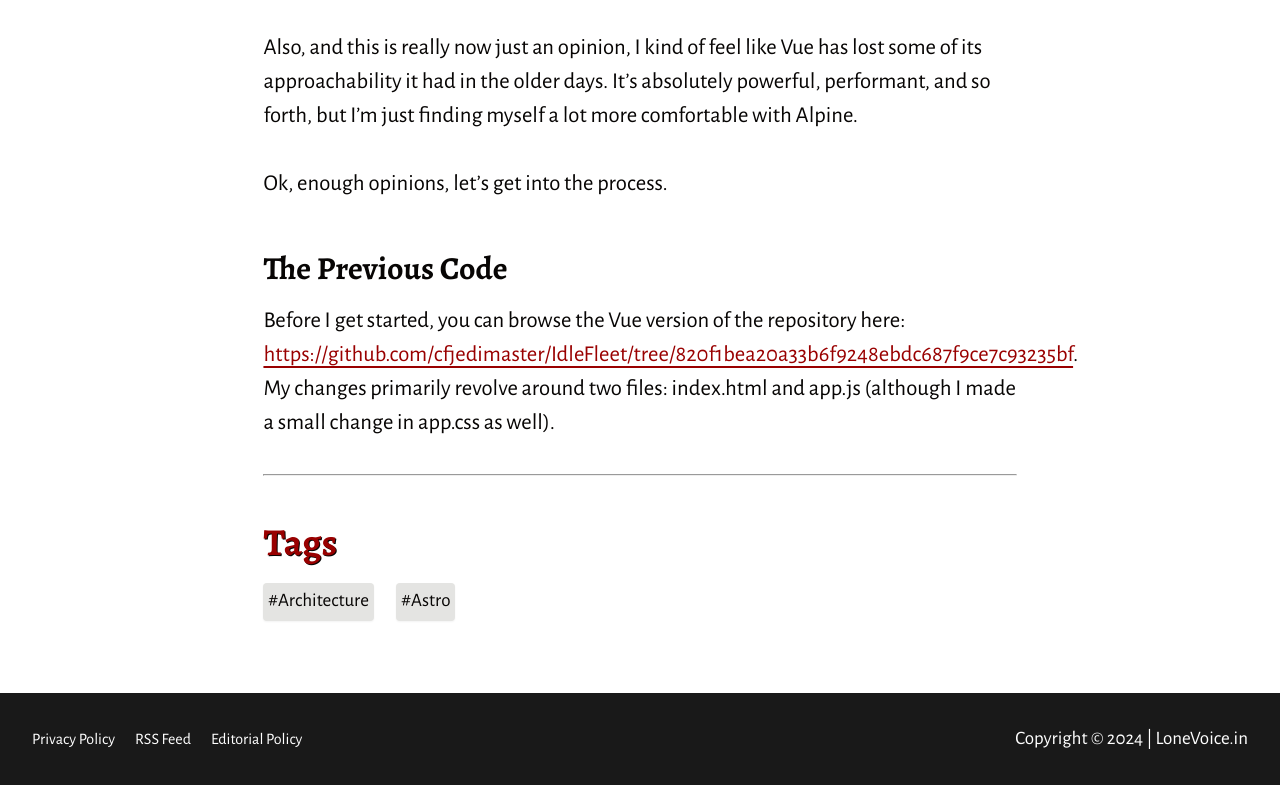
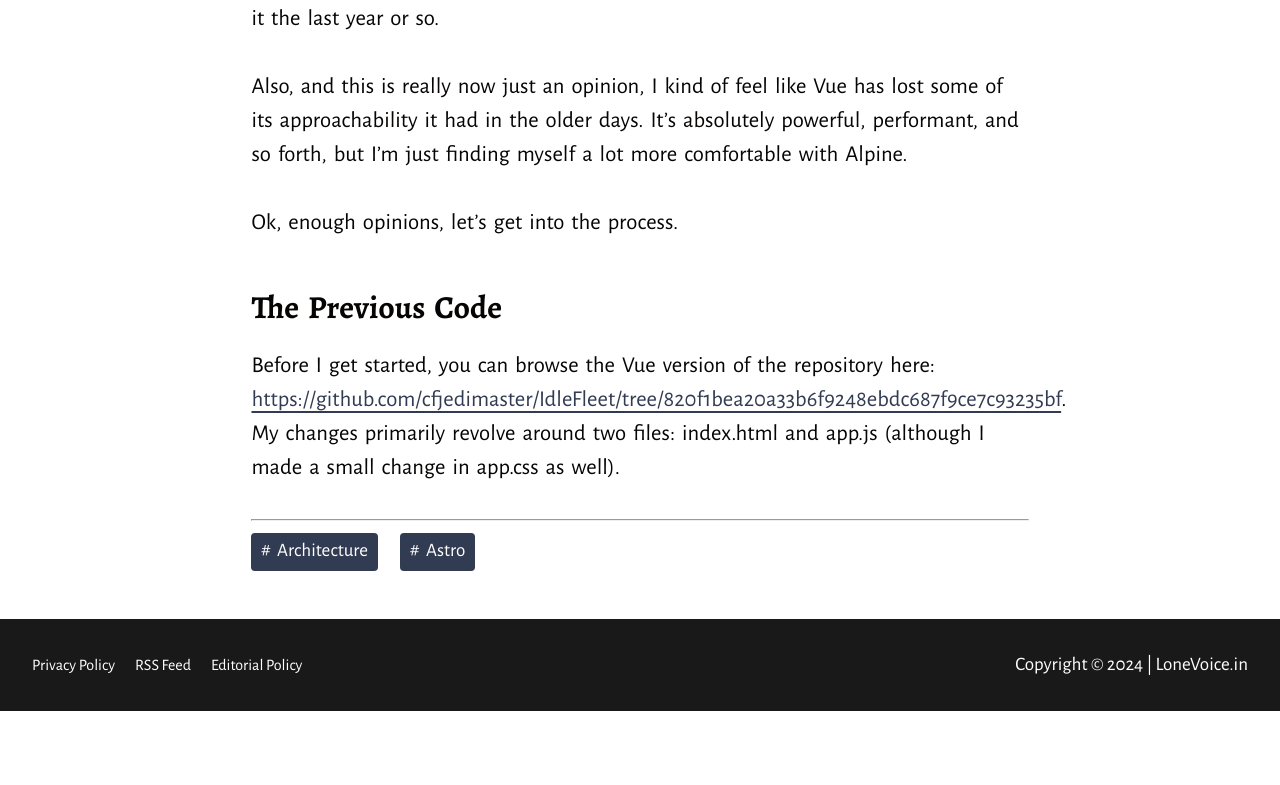
Before and after one commit to SabareeshNv/thelonevoice, an Astro site: page /blog/converting-vue-app-to-alpinejs/ in a window 1280 px wide. Shown: the part 1379-2164 px from the top of the page. After the commit the page ends 2090 px from the top, so only its background shows below. Built offline with nearby package versions, Linux system fonts and the light colour scheme; Astro itself is replaced by a stand-in of ours.

Commit message:
color added

```diff
--- a/src/components/BlogPostTags.astro
+++ b/src/components/BlogPostTags.astro
@@ -4,40 +4,32 @@ import { slugify } from "../utils/helpers";
 const { tags } = Astro.props;
 ---
 
-<article-tag-field>
-    <div class="retro-look taged-under">Tags</div>
-    <div class="tags flex-row">
-        {tags.map((tag: string) => <a href={`/tag/${slugify(tag)}`}>#{tag}</a>)}
-    </div>
+<article-tag-field class="tags flex-row">
+    {
+        tags.map((tag: string) => (
+            <a href={`/tag/${slugify(tag)}`} class="tag">
+                # {tag}
+            </a>
+        ))
+    }
 </article-tag-field>
 
 <style>
     article-tag-field {
-        display: block;
-        margin-block-end: 1.5rem;
-    }
-
-    .taged-under {
-        font-size: var(--fs-8);
-        margin-block-start: 1em; /* To override default typography margins */
-    }
-
-    .tags {
         gap: 1em;
         margin-block-start: 0.5em; /* To override default typography margins */
     }
 
-    .tags a {
+    .tag {
         font-size: var(--fs-4);
         text-decoration: none;
-        color: var(--clr-dark);
-        background-color: var(--clr-accent);
-        padding: 0.25em;
+        background-color: var(--clr-primary);
+        color: var(--clr-light);
+        padding: 0.25em 0.5em;
         border-radius: 0.25rem;
-        box-shadow: 0 1px 2px 0 rgb(0 0 0 / 0.05);
 
         &:hover {
-            background-color: var(--clr-accent-hover);
+            background-color: var(--clr-secondary);
         }
     }
 </style>
--- a/src/components/Navbar.astro
+++ b/src/components/Navbar.astro
@@ -67,7 +67,7 @@ const nav = [
 
         &:hover,
         &:focus-visible {
-            color: var(--clr-brand);
+            color: var(--clr-primary);
             text-decoration: underline;
             text-underline-offset: 5px;
             text-decoration-thickness: 2px;
--- a/src/components/TagCloud.astro
+++ b/src/components/TagCloud.astro
@@ -11,7 +11,7 @@ const tagData: { name: string; slug: string }[] = generateTagData(uniqueTags);
 ---
 
 <tag-cloud>
-    <div class="retro-look">Topics</div>
+    <div class="heading">Topics</div>
     <p>Here are all the topics i've written on</p>
     <div class="flex-row">
         {tagData.map((tag) => <a href={`/tag/${tag.slug}`}>{tag.name}</a>)}
@@ -19,29 +19,29 @@ const tagData: { name: string; slug: string }[] = generateTagData(uniqueTags);
 </tag-cloud>
 
 <style>
-    /* .heading {
+    .heading {
         margin-block-end: 0.75rem;
         font-family: var(--ff-serif);
         font-size: var(--fs-6);
-    } */
+    }
 
     p {
         margin-block-end: 1rem;
     }
 
-    div {
+    .flex-row {
         gap: 0.5rem;
     }
 
     a {
-        background-color: var(--clr-accent);
+        background-color: var(--clr-primary);
+        color: var(--clr-light);
         padding: 0.5rem;
         font-size: var(--fs-3);
         border-radius: 0.25rem;
-        box-shadow: 0 1px 2px 0 rgb(0 0 0 / 0.05);
 
         &:hover {
-            background-color: var(--clr-accent-hover);
+            background-color: var(--clr-secondary);
         }
     }
 </style>
--- a/src/content/blog/the-case-for-approval-voting-in-india.md
+++ b/src/content/blog/the-case-for-approval-voting-in-india.md
@@ -14,7 +14,10 @@ How we elect our leaders is at the root of such travails. India’s current elec
 
 ## What’s the alternative then?
 
-Indulge in a thought experiment. Let us suppose that when given a ballot of choices of candidates/parties to vote for, you are allowed to choose more than one candidate. That is, you no longer have to force yourself to make just one choice (most preferred or least non-preferred) but you can choose many candidates or parties that represent your interests. India’s electoral ballot currently has a NOTA (None Of The Above) button. Think of this new method as having a MOTA (Many Of The Above) button. The candidate or party that has the most ‘tick marks’ then wins.
+
+<div class="columns">
+    Indulge in a thought experiment. Let us suppose that when given a ballot of choices of candidates/parties to vote for, you are allowed to choose more than one candidate. That is, you no longer have to force yourself to make just one choice (most preferred or least non-preferred) but you can choose many candidates or parties that represent your interests. India’s electoral ballot currently has a NOTA (None Of The Above) button. Think of this new method as having a MOTA (Many Of The Above) button. The candidate or party that has the most ‘tick marks’ then wins.
+</div>
 
 Would this change how you vote? Would this change how we choose winners? Would this produce different incentives for our politics?
 
@@ -23,6 +26,8 @@ Let’s say there are three parties A, B, and C competing in an election in a co
 There may be some ‘upper’ caste voters who support welfare economics and are against the idea of being antagonistic to Dalits. Both parties B and C are acceptable to these voters. There may be some Dalit voters who do not like socialism and for whom parties A and C may be acceptable. In this system, by virtue of not being antagonistic to any section of voters, party C may emerge as a potential winner with the most ‘tick marks’. Whereas, in the current FPTP system, voters with nuanced priorities are forced to vote for just one party that may not fully represent their entire set of preferences.
 
 This system is called Approval Voting, which is a well-researched voting methodology that is used in the United Nations, in internal primaries of many political parties in the US, and occasionally in the election of the Pope at the Vatican. It is generally preferred as a voting method in situations where the number of candidates are many, the electorate is very diverse and fragmented and there is a strong desire to reduce disharmony in elections.
+
+
 
 ![election queue](@assets/election-queue.avif "People waiting to vote in queue")
 
--- a/src/styles/global.css
+++ b/src/styles/global.css
@@ -17,9 +17,13 @@
     --clr-dark: #070504;
     --clr-light: #ffffff;
     --clr-brand: #990000;
-    /* --clr-accent: #f5f5f4; */
+
     --clr-accent: hsl(60, 4%, 89%);
     --clr-accent-hover: hsl(60, 1%, 83%);
+
+    --clr-primary: #313b52;
+    --clr-secondary: #414756;
+
 }
 
 *,
@@ -118,6 +122,13 @@ body>footer {
     margin-inline: auto;
 }
 
+.columns {
+    columns: 2 auto;
+    column-rule-style: dotted;
+    column-rule-width: medium;
+    column-rule-color: var(--clr-primary);
+}
+
 .frame-grid {
     display: grid;
     gap: 2rem;
--- a/src/styles/typography.css
+++ b/src/styles/typography.css
@@ -3,8 +3,9 @@
 }
 
 .typography {
-    max-width: 63ch;
+    max-width: 65ch;
     font-size: var(--fs-5);
+    word-spacing: 0.2rem;
 
     h1,
     h2,
@@ -12,11 +13,10 @@
     h4,
     h5,
     h6 {
-        /* text-wrap: balance; */
         font-family: var(--ff-serif);
 
         &+* {
-            margin-block-start: 0.75em;
+            margin-block-start: 1em;
         }
     }
 
@@ -45,7 +45,7 @@
     blockquote {
         padding: 1.25em 1.5em;
         border-inline-start: 4px solid #57534e;
-        /* background-color: var(--clr-accent); */
+        border-inline-start: 4px solid var(--clr-primary);
         background-color: hsl(0deg 0% 96%);
 
         @media (min-width: 600px) {
@@ -70,7 +70,7 @@
     }
 
     a {
-        color: var(--clr-brand);
+        color: var(--clr-primary);
         text-decoration: underline;
         text-underline-offset: 5px;
     }
```
